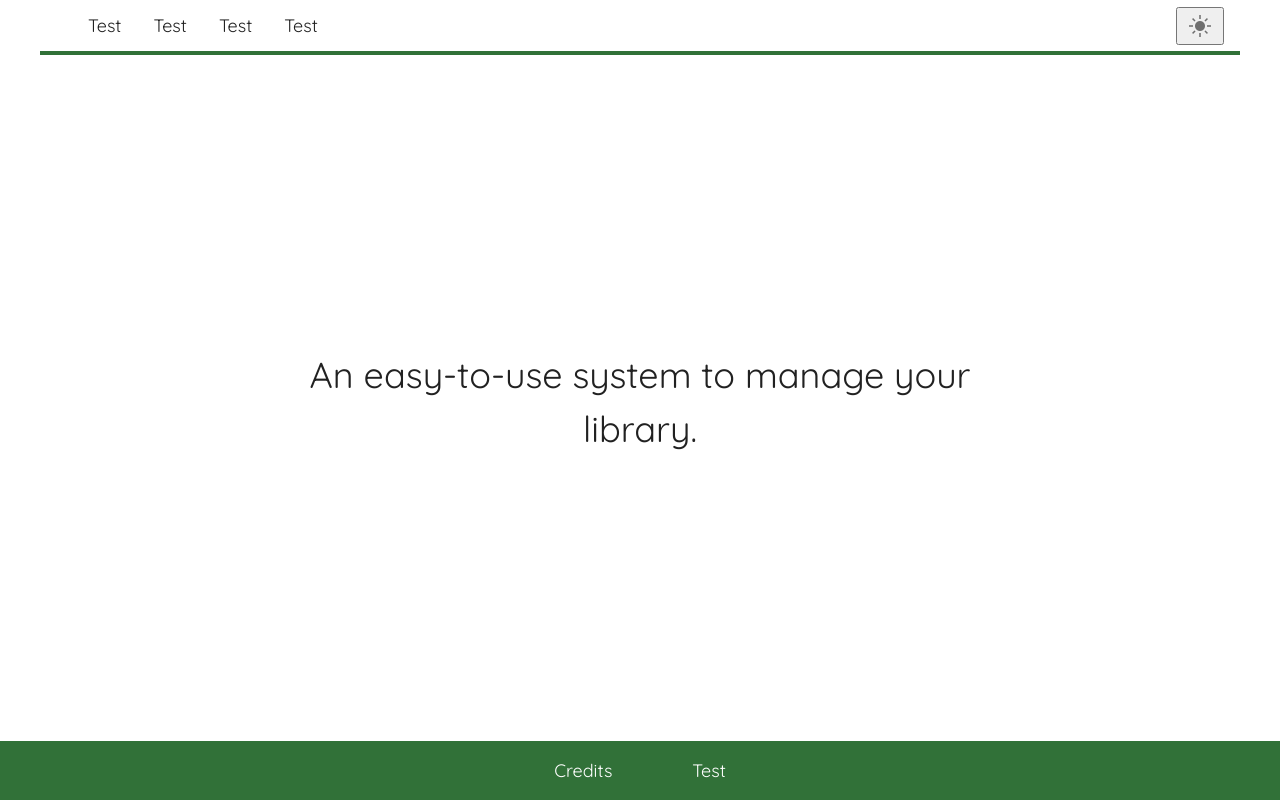
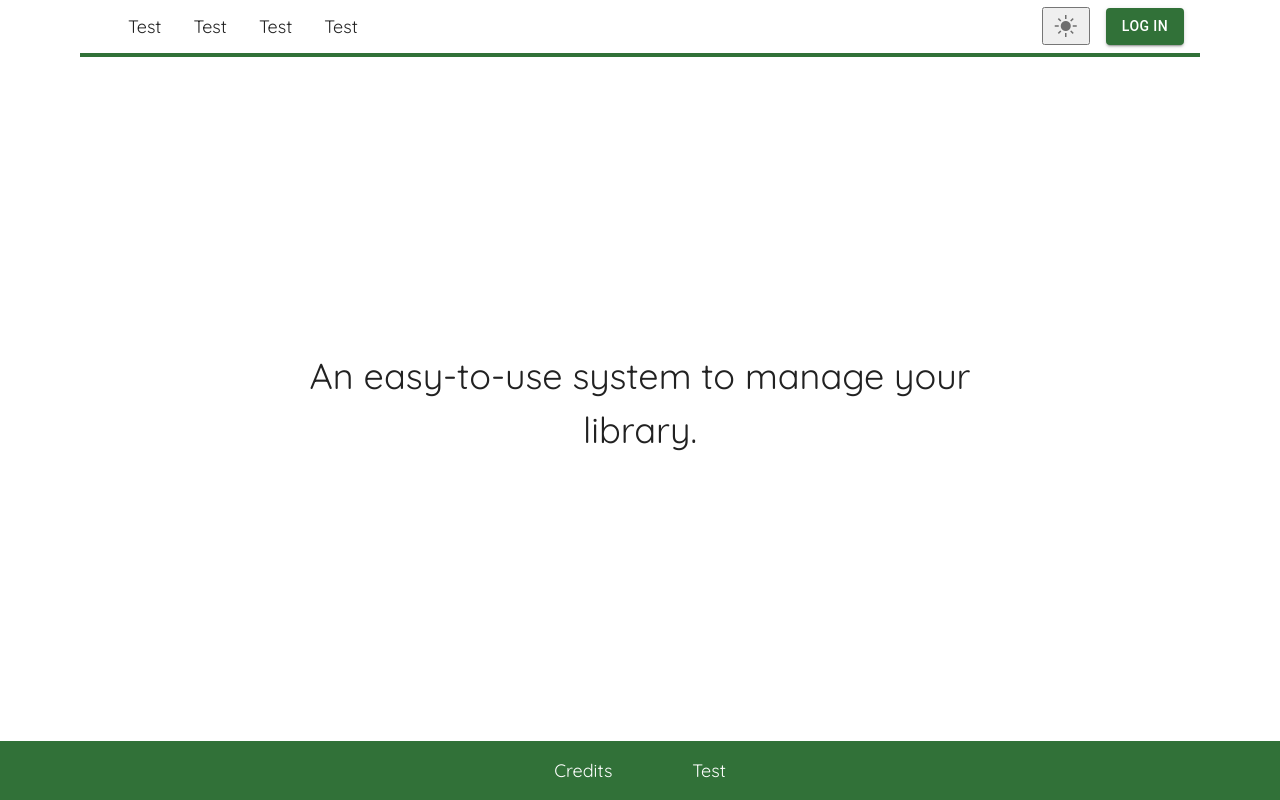
Before and after one commit to UTSCC09/project-simpleils, a React (Vite) app in the folder client/: page / in a window 1280 px wide. Built offline with nearby package versions, Linux system fonts and the light colour scheme.

Commit message:
Add login button to header

```diff
--- a/client/src/App.css
+++ b/client/src/App.css
@@ -8,7 +8,7 @@
   background-color: var(--palette-background-default);
   border-bottom: 0.25rem solid var(--palette-primary-main);
   text-decoration: none;
-  max-width: 75rem;
+  max-width: 70rem;
   width: 100%;
   margin: auto;
   display: flex;
@@ -50,10 +50,6 @@
   margin-right: auto;
 }
 
-.menu-open > nav {
-  display: flex;
-}
-
 .header-theme-button {
   margin-left: 1rem;
 }
@@ -62,9 +58,22 @@
   margin: 0 1rem;
 }
 
+.header-login {
+  width: 100%;
+  margin: 0.5rem 0;
+  display: none;
+  justify-content: center;
+}
+
+.menu-open {
+  > nav, > .login {
+    display: flex;
+  }
+}
+
 main {
   min-width: 300px;
-  max-width: 60vw;
+  max-width: min(60vw, 50rem);
   width: 100%;
   padding: 1rem 0;
   margin: auto;
@@ -112,6 +121,12 @@ main {
     display: none;
   }
 
+  .header-login {
+    width: auto;
+    margin-right: 1rem;
+    display: block;
+  }
+
   .page-foot > nav {
     flex-direction: row;
     gap: 5rem;
--- a/client/src/App.tsx
+++ b/client/src/App.tsx
@@ -4,6 +4,7 @@ import type { MouseEventHandler, ReactNode } from "react";
 
 import { createTheme, useColorScheme, ThemeProvider } from "@mui/material/styles";
 import { useState } from "react";
+import { Button } from "@mui/material";
 import { Link, Outlet, ScrollRestoration } from "react-router-dom";
 
 import { IconButton } from "./icons.tsx";
@@ -62,6 +63,7 @@ function MenuButton({ className, onClick, menuOpen }: MenuButtonProps) {
 }
 
 function PageHeader() {
+  const loggedIn = false;
   const [menuOpen, setMenuState] = useState(false);
   return (
     <header className={`page-head ${menuOpen ? "menu-open" : ""}`}>
@@ -78,6 +80,13 @@ function PageHeader() {
         onClick={() => { setMenuState(!menuOpen); }}
         menuOpen={menuOpen}
       />
+      {
+        !loggedIn && (
+          <div className="header-login">
+            <Button variant="contained">Log in</Button>
+          </div>
+        )
+      }
     </header>
   );
 }
```
